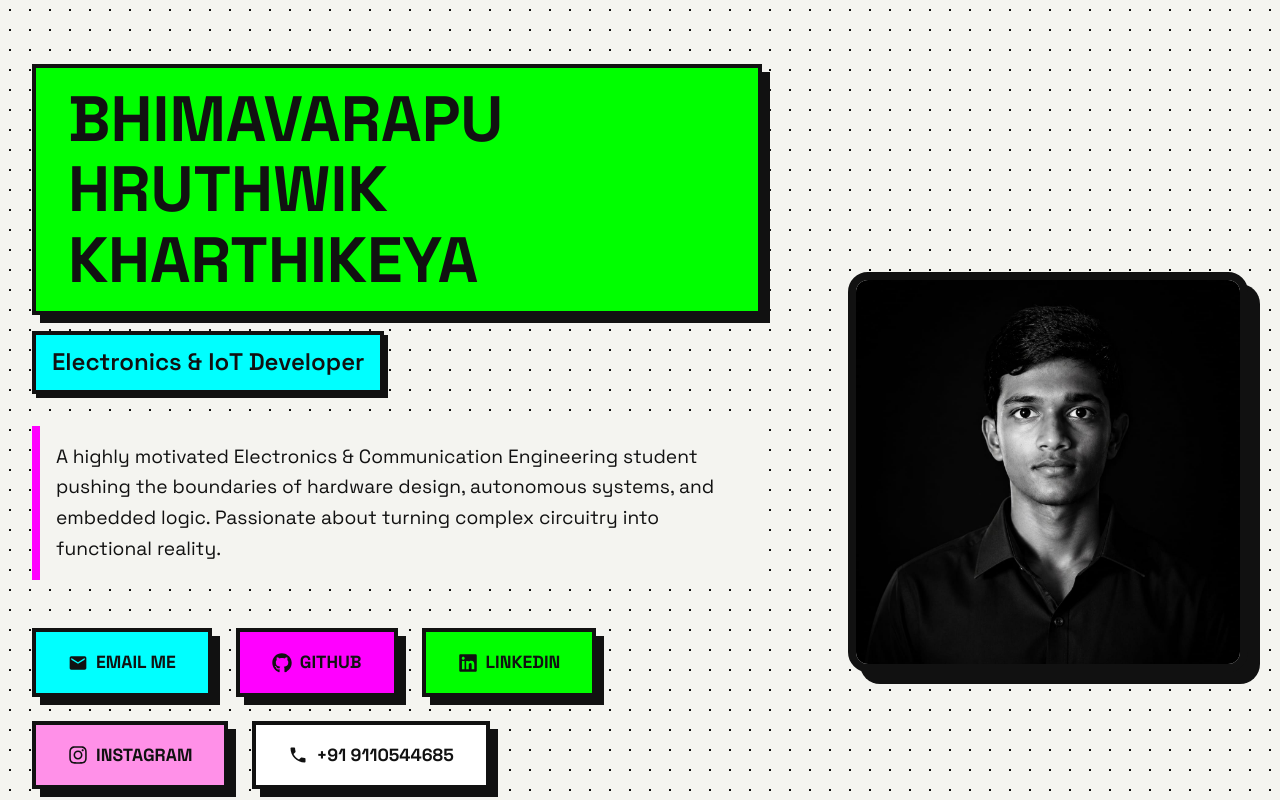
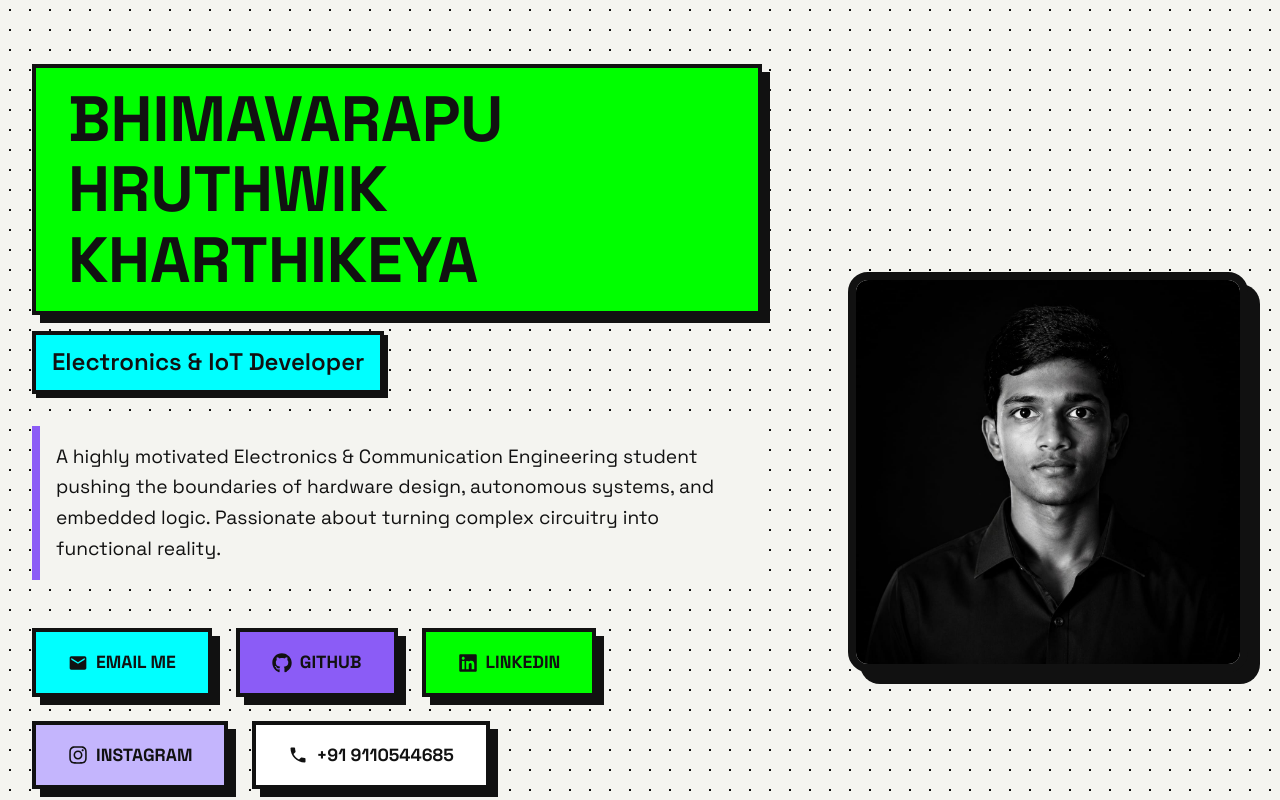
Before and after one commit to hkharthikeya/kharthikeya-portfolio, a Next.js app: page / in a window 1280 px wide. Shown: the top 800 px of the page. Built offline with nearby package versions, Linux system fonts and the light colour scheme.

Commit message:
style: update accent magenta and pink color variables

```diff
--- a/src/app/globals.css
+++ b/src/app/globals.css
@@ -5,10 +5,10 @@
   --text-color: #111;
   --border-color: #111;
   --accent-cyan: #0ff;
-  --accent-magenta: #f0f;
+  --accent-magenta: #8b5cf6;
   --accent-yellow: #ff0;
   --accent-lime: #0f0;
-  --accent-pink: #ff90e8;
+  --accent-pink: #c4b5fd;
   --accent-orange: #ff9a00;
   --border-width: 4px;
   --shadow-offset: 8px;
```
